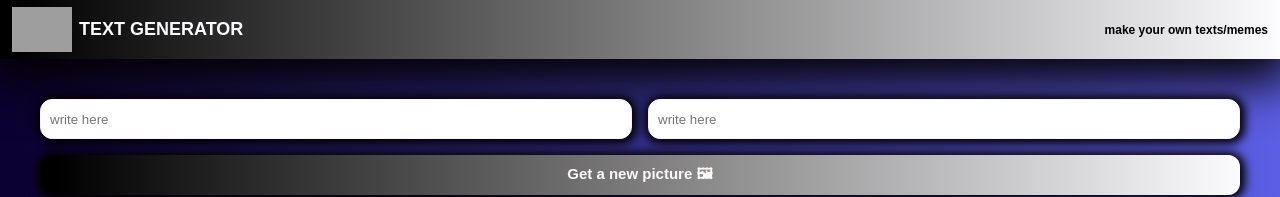
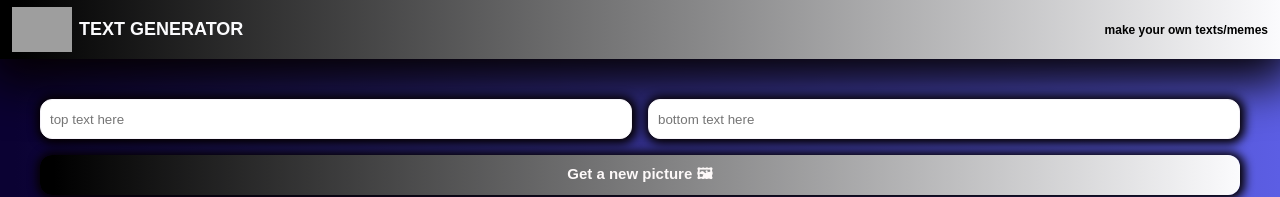
Before and after one commit to Bilal0910/text-generator, a React (Create React App) app: page / in a window 1280 px wide. Shown: the top 197 px of the page. Built offline with nearby package versions, Linux system fonts and the light colour scheme; grey boxes are pictures that could not be loaded.

Commit message:
text input updated

```diff
--- a/src/Components/Text.js
+++ b/src/Components/Text.js
@@ -20,17 +20,27 @@ function Text() {
         }))
     }
 
+    function handlechange() {
+
+    }
+
 
   return (
     <main>
         <div className='form'>
           <input className='form-input'
                  type="text"
-                 placeholder='write here'
+                 placeholder='top text here'
+                 name='topText'
+                 value={textImage.topText}
+                 onChange={handlechange}
           />
           <input className='form-input'
                  type="text"
-                 placeholder='write here'
+                 placeholder='bottom text here'
+                 name='bottomText'
+                 value={textImage.bottomtext}
+                 onChange={handlechange}
           />
           <button className='form-button'
            onClick={getImages}
```
